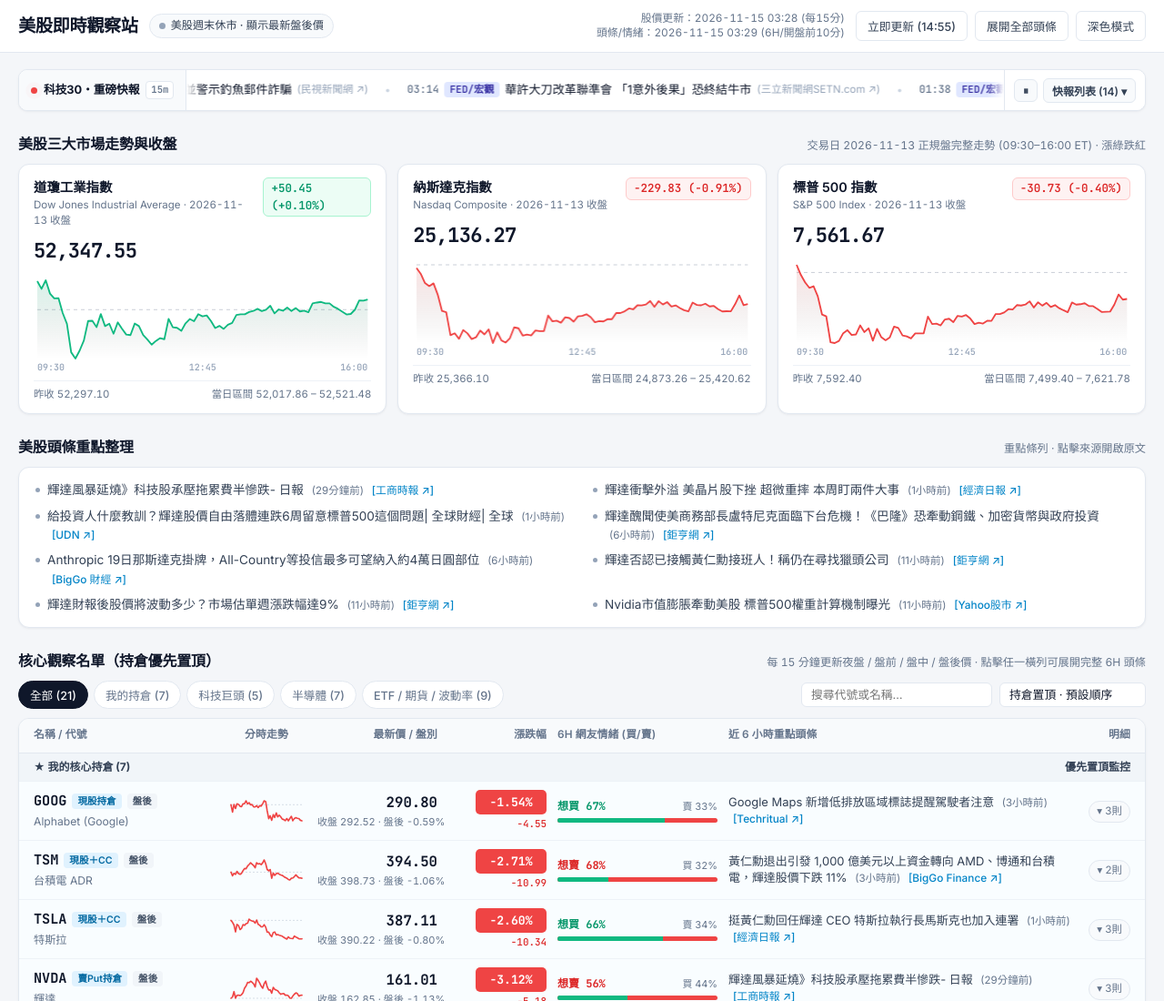
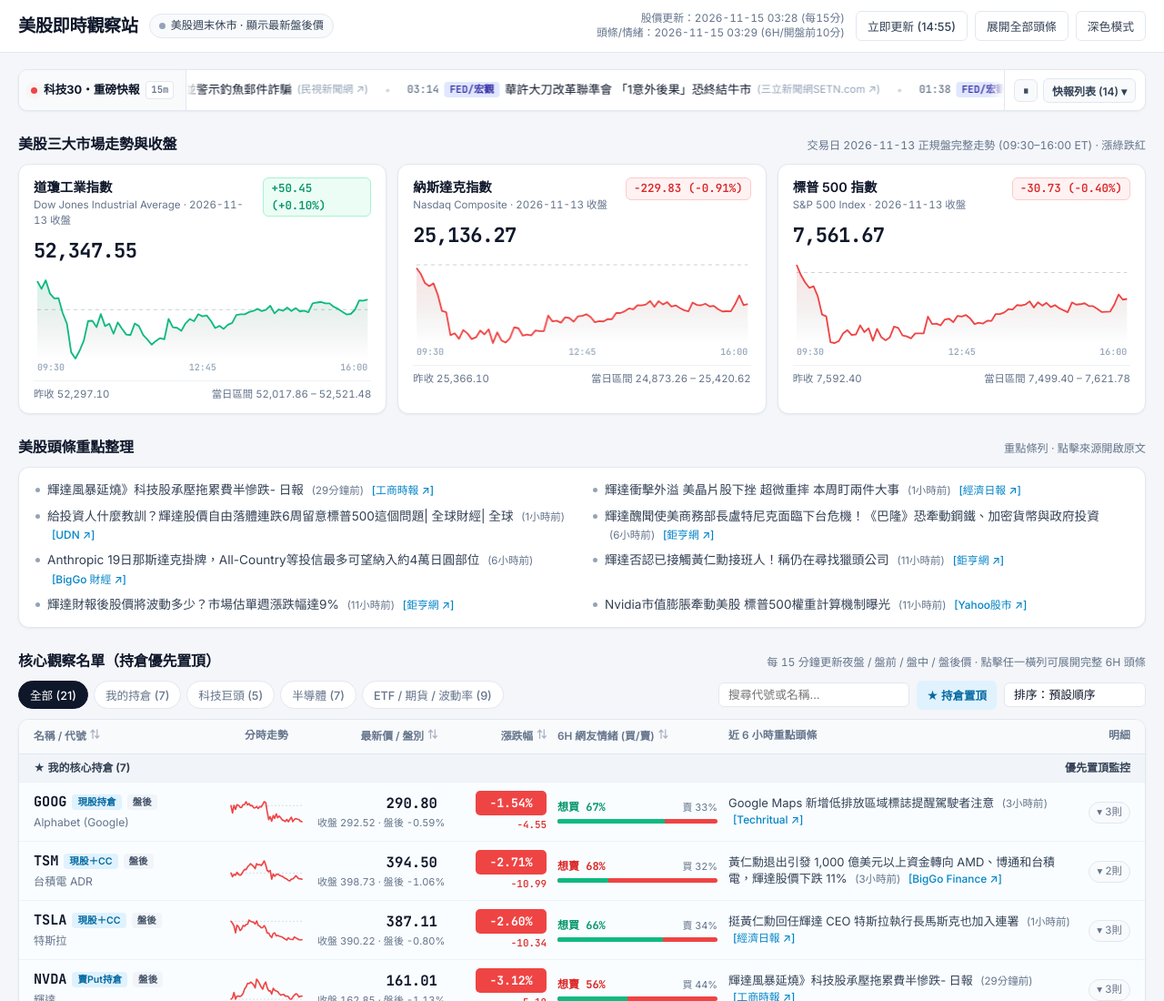
Before and after one commit to EgoTsai/us-stock-watch, a plain HTML site: page index.html in a window 1280 px wide. Shown: the top 1100 px of the page at 91% size. Drawn offline with Linux system fonts and the light colour scheme.

Commit message:
feat: add interactive clickable column header sorting (change %, price, sentiment, symbol)

```diff
--- a/app.js
+++ b/app.js
@@ -13,6 +13,7 @@
     activeFilter: "all",
     searchQuery: "",
     sortBy: "default",
+    pinHoldings: true,
     expandAll: false,
     expandedSymbols: new Set(),
     theme: localStorage.getItem("us_watch_theme") || "light",
@@ -43,7 +44,9 @@
   const elWatchlistRows = document.getElementById("watchlist-rows-container");
   const elCioContainer = document.getElementById("cio-advisory-container");
   const elSearchInput = document.getElementById("search-ticker-input");
+  const elBtnPinHoldings = document.getElementById("btn-pin-holdings");
   const elSortSelect = document.getElementById("sort-watchlist-select");
+  const colSortButtons = Array.from(document.querySelectorAll(".col-sort-btn"));
   const tabButtons = Array.from(document.querySelectorAll(".tab-btn"));
 
   function formatNumber(num, decimals = 2) {
@@ -390,14 +393,54 @@
       copy.sort((a, b) => b.changePct - a.changePct);
     } else if (state.sortBy === "change-asc") {
       copy.sort((a, b) => a.changePct - b.changePct);
+    } else if (state.sortBy === "price-desc") {
+      copy.sort((a, b) => b.price - a.price);
+    } else if (state.sortBy === "price-asc") {
+      copy.sort((a, b) => a.price - b.price);
     } else if (state.sortBy === "buy-desc") {
       copy.sort((a, b) => b.sentiment.buyPct - a.sentiment.buyPct);
     } else if (state.sortBy === "sell-desc") {
       copy.sort((a, b) => b.sentiment.sellPct - a.sentiment.sellPct);
+    } else if (state.sortBy === "symbol-asc") {
+      copy.sort((a, b) => a.displaySymbol.localeCompare(b.displaySymbol));
+    } else if (state.sortBy === "symbol-desc") {
+      copy.sort((a, b) => b.displaySymbol.localeCompare(a.displaySymbol));
     } else {
       copy.sort((a, b) => a.originalIdx - b.originalIdx);
     }
     return copy;
+  }
+
+  function syncSortUiIndicators() {
+    if (elSortSelect && elSortSelect.value !== state.sortBy) {
+      elSortSelect.value = state.sortBy;
+    }
+
+    if (elBtnPinHoldings) {
+      elBtnPinHoldings.classList.toggle("active", state.pinHoldings);
+      elBtnPinHoldings.setAttribute("aria-pressed", String(state.pinHoldings));
+    }
+
+    const colStateMap = {
+      symbol:
+        state.sortBy === "symbol-asc" ? "▲" : state.sortBy === "symbol-desc" ? "▼" : null,
+      price:
+        state.sortBy === "price-desc" ? "▼" : state.sortBy === "price-asc" ? "▲" : null,
+      change:
+        state.sortBy === "change-desc" ? "▼" : state.sortBy === "change-asc" ? "▲" : null,
+      sentiment:
+        state.sortBy === "buy-desc" ? "▼" : state.sortBy === "sell-desc" ? "▲" : null,
+    };
+
+    colSortButtons.forEach((btn) => {
+      const col = btn.dataset.sortCol;
+      const arrowEl = btn.querySelector(".sort-arrow");
+      const activeArrow = colStateMap[col] || null;
+      btn.classList.toggle("active", Boolean(activeArrow));
+      if (arrowEl) {
+        arrowEl.textContent = activeArrow || "⇅";
+      }
+    });
   }
 
   function buildSingleRowHtml(item) {
@@ -539,16 +582,19 @@
       );
     }
 
+    syncSortUiIndicators();
+
     if (!list.length) {
       elWatchlistRows.innerHTML = `<div class="quiet-note">找不到符合條件的觀察標的。</div>`;
       return;
     }
 
-    // Always separate Holdings on Top vs Rest of Watchlist below
+    let htmlParts = [];
+    if (state.pinHoldings) {
+      // Keep Holdings pinned on top and sort within each section
       const holdingsGroup = sortItemsWithinGroup(list.filter((it) => it.isHolding));
       const watchGroup = sortItemsWithinGroup(list.filter((it) => !it.isHolding));
 
-    let htmlParts = [];
       if (holdingsGroup.length) {
         htmlParts.push(`
           <div class="moomoo-group-banner">
@@ -567,6 +613,10 @@
           </div>
         `);
         htmlParts.push(watchGroup.map(buildSingleRowHtml).join(""));
+      }
+    } else {
+      const mergedSorted = sortItemsWithinGroup(list);
+      htmlParts.push(mergedSorted.map(buildSingleRowHtml).join(""));
     }
 
     elWatchlistRows.innerHTML = htmlParts.join("");
@@ -919,6 +969,31 @@
     renderWatchlist();
   });
 
+  if (elBtnPinHoldings) {
+    elBtnPinHoldings.addEventListener("click", () => {
+      state.pinHoldings = !state.pinHoldings;
+      renderWatchlist();
+    });
+  }
+
+  const colCycleMap = {
+    change: ["change-desc", "change-asc", "default"],
+    price: ["price-desc", "price-asc", "default"],
+    sentiment: ["buy-desc", "sell-desc", "default"],
+    symbol: ["symbol-asc", "symbol-desc", "default"],
+  };
+
+  colSortButtons.forEach((btn) => {
+    btn.addEventListener("click", () => {
+      const col = btn.dataset.sortCol;
+      const cycle = colCycleMap[col];
+      if (!cycle) return;
+      const curIdx = cycle.indexOf(state.sortBy);
+      state.sortBy = curIdx === -1 ? cycle[0] : cycle[(curIdx + 1) % cycle.length];
+      renderWatchlist();
+    });
+  });
+
   elSortSelect.addEventListener("change", (e) => {
     state.sortBy = e.target.value || "default";
     renderWatchlist();
--- a/index.html
+++ b/index.html
@@ -122,23 +122,56 @@
             placeholder="搜尋代號或名稱…"
             aria-label="搜尋股票代號或名稱"
           />
-          <select class="sort-select" id="sort-watchlist-select" aria-label="組內排序方式">
-            <option value="default">持倉置頂 · 預設順序</option>
-            <option value="change-desc">持倉置頂 · 漲幅由高至低</option>
-            <option value="change-asc">持倉置頂 · 跌幅由深至淺</option>
-            <option value="buy-desc">持倉置頂 · 網友想買最高</option>
-            <option value="sell-desc">持倉置頂 · 網友想賣最高</option>
+          <button
+            type="button"
+            class="pin-toggle-btn active"
+            id="btn-pin-holdings"
+            aria-pressed="true"
+            title="開啟時「我的核心持倉」固定置頂並於組內排序；關閉時 21 檔合併全表排序"
+          >
+            ★ 持倉置頂
+          </button>
+          <select class="sort-select" id="sort-watchlist-select" aria-label="排序方式">
+            <option value="default">排序：預設順序</option>
+            <option value="change-desc">漲跌幅：漲 ➔ 跌</option>
+            <option value="change-asc">漲跌幅：跌 ➔ 漲</option>
+            <option value="price-desc">最新價：高 ➔ 低</option>
+            <option value="price-asc">最新價：低 ➔ 高</option>
+            <option value="buy-desc">網友情緒：想買 ➔ 想賣</option>
+            <option value="sell-desc">網友情緒：想賣 ➔ 想買</option>
+            <option value="symbol-asc">代號：A ➔ Z</option>
+            <option value="symbol-desc">代號：Z ➔ A</option>
           </select>
         </div>
       </div>
 
       <div class="moomoo-table-wrap">
-        <div class="moomoo-col-header" aria-hidden="true">
-          <div>名稱 / 代號</div>
+        <div class="moomoo-col-header">
+          <div>
+            <button type="button" class="col-sort-btn" data-sort-col="symbol" title="點擊依代號排序">
+              <span>名稱 / 代號</span>
+              <span class="sort-arrow" data-arrow-for="symbol">⇅</span>
+            </button>
+          </div>
           <div class="col-center">分時走勢</div>
-          <div class="col-right">最新價 / 盤別</div>
-          <div class="col-right">漲跌幅</div>
-          <div>6H 網友情緒 (買/賣)</div>
+          <div class="col-right">
+            <button type="button" class="col-sort-btn align-right" data-sort-col="price" title="點擊依最新價排序">
+              <span>最新價 / 盤別</span>
+              <span class="sort-arrow" data-arrow-for="price">⇅</span>
+            </button>
+          </div>
+          <div class="col-right">
+            <button type="button" class="col-sort-btn align-right" data-sort-col="change" title="點擊依漲跌幅排序（漲 ➔ 跌 / 跌 ➔ 漲）">
+              <span>漲跌幅</span>
+              <span class="sort-arrow" data-arrow-for="change">⇅</span>
+            </button>
+          </div>
+          <div>
+            <button type="button" class="col-sort-btn" data-sort-col="sentiment" title="點擊依 6H 網友買賣情緒排序">
+              <span>6H 網友情緒 (買/賣)</span>
+              <span class="sort-arrow" data-arrow-for="sentiment">⇅</span>
+            </button>
+          </div>
           <div>近 6 小時重點頭條</div>
           <div class="col-right">明細</div>
         </div>
--- a/styles.css
+++ b/styles.css
@@ -522,6 +522,81 @@ body {
   font-weight: 600;
   color: var(--text-muted);
   letter-spacing: 0.01em;
+}
+
+.col-sort-btn {
+  appearance: none;
+  background: transparent;
+  border: none;
+  padding: 4px 6px;
+  margin: -4px -6px;
+  border-radius: var(--radius-sm);
+  font-family: var(--font-sans);
+  font-size: 0.74rem;
+  font-weight: 600;
+  color: var(--text-muted);
+  cursor: pointer;
+  display: inline-flex;
+  align-items: center;
+  gap: 4px;
+  white-space: nowrap;
+  user-select: none;
+  transition: color 0.14s ease, background-color 0.14s ease;
+}
+
+.col-sort-btn.align-right {
+  justify-content: flex-end;
+}
+
+.col-sort-btn:hover {
+  color: var(--text-primary);
+  background: var(--bg-hover);
+}
+
+.col-sort-btn.active {
+  color: var(--accent-link);
+  font-weight: 700;
+}
+
+.sort-arrow {
+  font-size: 0.68rem;
+  opacity: 0.55;
+  line-height: 1;
+}
+
+.col-sort-btn:hover .sort-arrow {
+  opacity: 0.85;
+}
+
+.col-sort-btn.active .sort-arrow {
+  opacity: 1;
+  color: var(--accent-link);
+}
+
+.pin-toggle-btn {
+  appearance: none;
+  background: var(--bg-surface);
+  border: 1px solid var(--border-subtle);
+  color: var(--text-muted);
+  font-family: var(--font-sans);
+  font-size: 0.78rem;
+  font-weight: 600;
+  padding: 6px 10px;
+  border-radius: var(--radius-sm);
+  cursor: pointer;
+  white-space: nowrap;
+  transition: all 0.15s ease;
+}
+
+.pin-toggle-btn:hover {
+  border-color: var(--border-strong);
+  color: var(--text-primary);
+}
+
+.pin-toggle-btn.active {
+  background: var(--holding-bg);
+  border-color: transparent;
+  color: var(--holding-text);
 }
 
 .col-right {
```
Lines whose indentation alone changed are shown as unchanged.
